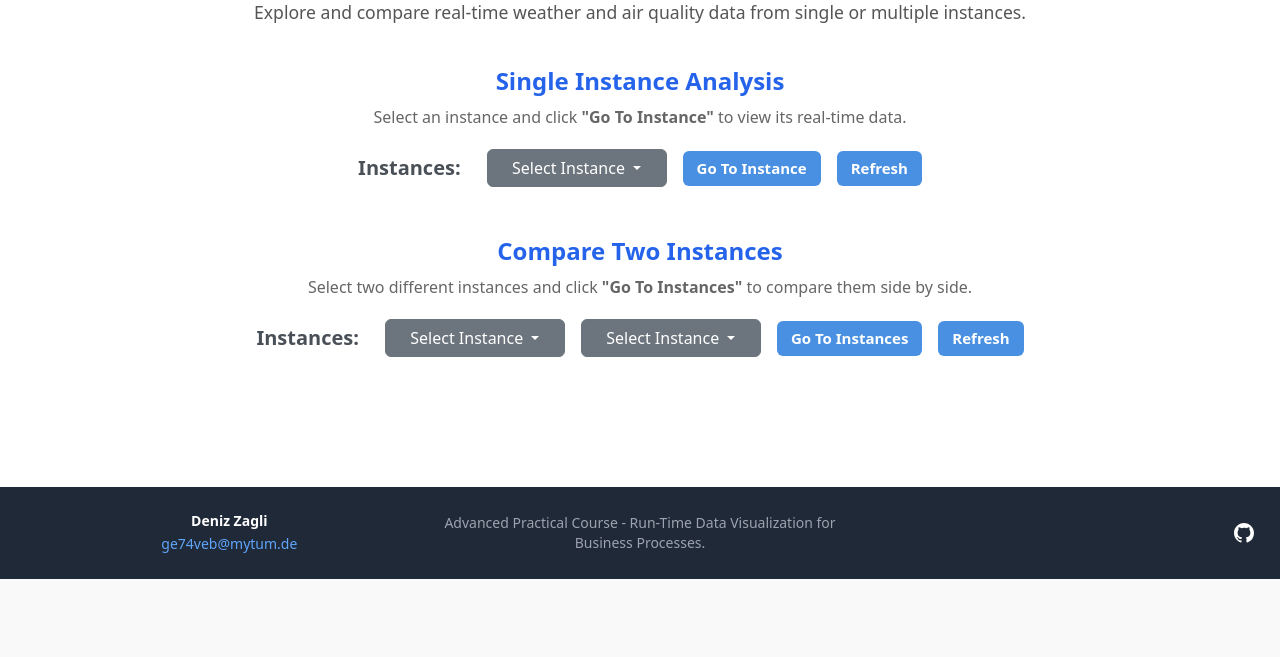
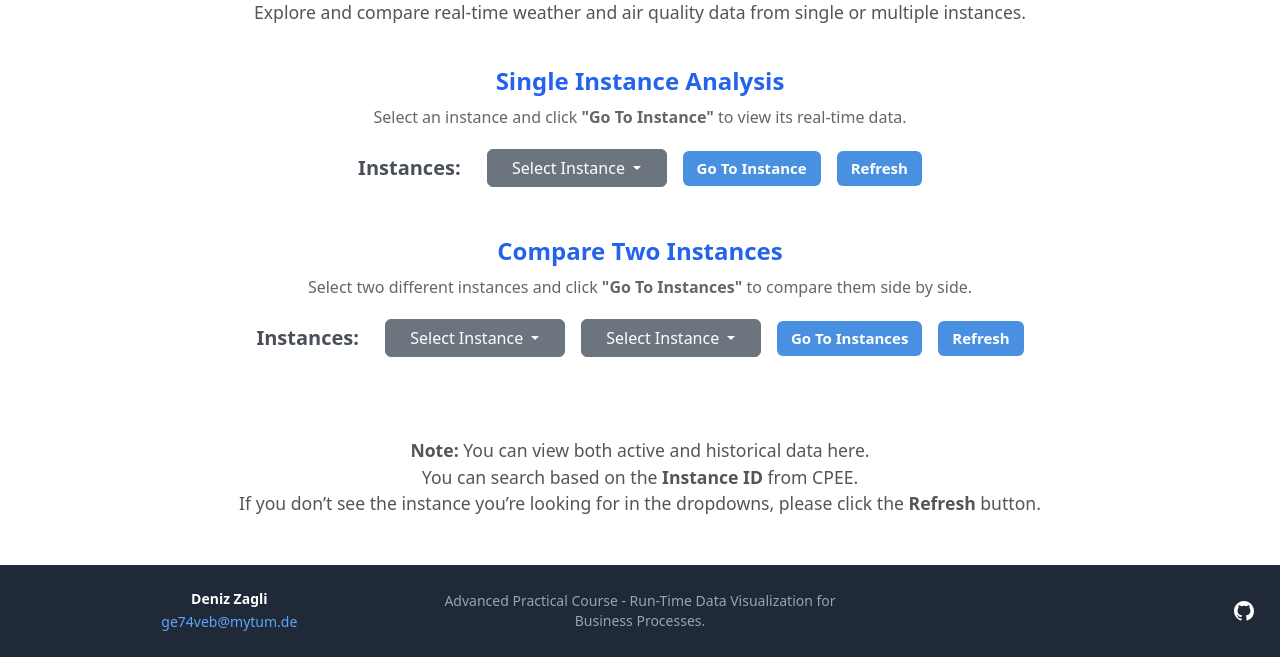
Before and after one commit to denizzagli/praktikum-clearsky, a FastAPI app: page / in a window 1280 px wide. Shown: the part 221-878 px from the top of the page. Before the commit the page ends 800 px from the top, so only its background shows below. Run offline with FastAPI, Linux system fonts and the light colour scheme; data that the repository does not hold is empty; some libraries are stand-ins or nearby versions.

Commit message:
Update home and contact screen

```diff
--- a/templates/home.html
+++ b/templates/home.html
@@ -15,7 +15,8 @@
     </p>
 
     <div style="margin-top: 2.5rem;">
-        <h2 class="text-center text-blue-600 text-2xl font-semibold mt-4" style="margin-bottom: 0.5rem;">Single Instance Analysis</h2>
+        <h2 class="text-center text-blue-600 text-2xl font-semibold mt-4" style="margin-bottom: 0.5rem;">Single Instance
+            Analysis</h2>
         <p style="color: #666;">Select an instance and click <strong>"Go To Instance"</strong> to view its real-time
             data.</p>
 
@@ -40,7 +41,8 @@
     </div>
 
     <div style="margin-top: 3rem;">
-        <h2 class="text-center text-blue-600 text-2xl font-semibold mt-4" style="margin-bottom: 0.5rem;">Compare Two Instances</h2>
+        <h2 class="text-center text-blue-600 text-2xl font-semibold mt-4" style="margin-bottom: 0.5rem;">Compare Two
+            Instances</h2>
         <p style="color: #666;">
             Select two different instances and click <strong>"Go To Instances"</strong> to compare them side by side.
         </p>
@@ -77,6 +79,21 @@
             <button onclick="fetchInstancesCompare()" class="btn-primary-custom">Refresh</button>
         </div>
     </div>
+
+    <br>
+    <br>
+
+    <div class="text-center" style="margin-top: 2rem;">
+        <p style="font-size: 1.1rem; color: #555;">
+            <strong>Note:</strong> You can view both active and historical data here.<br>
+            You can search based on the <strong>Instance ID</strong> from CPEE.<br>
+            If you don’t see the instance you’re looking for in the dropdowns, please click the <strong>Refresh</strong>
+            button.
+        </p>
+    </div>
+
+    <br>
+    <br>
 </div>
 
 {% endblock %}
```
Also changed, not shown: templates/contact.html (+6 -13 lines).
